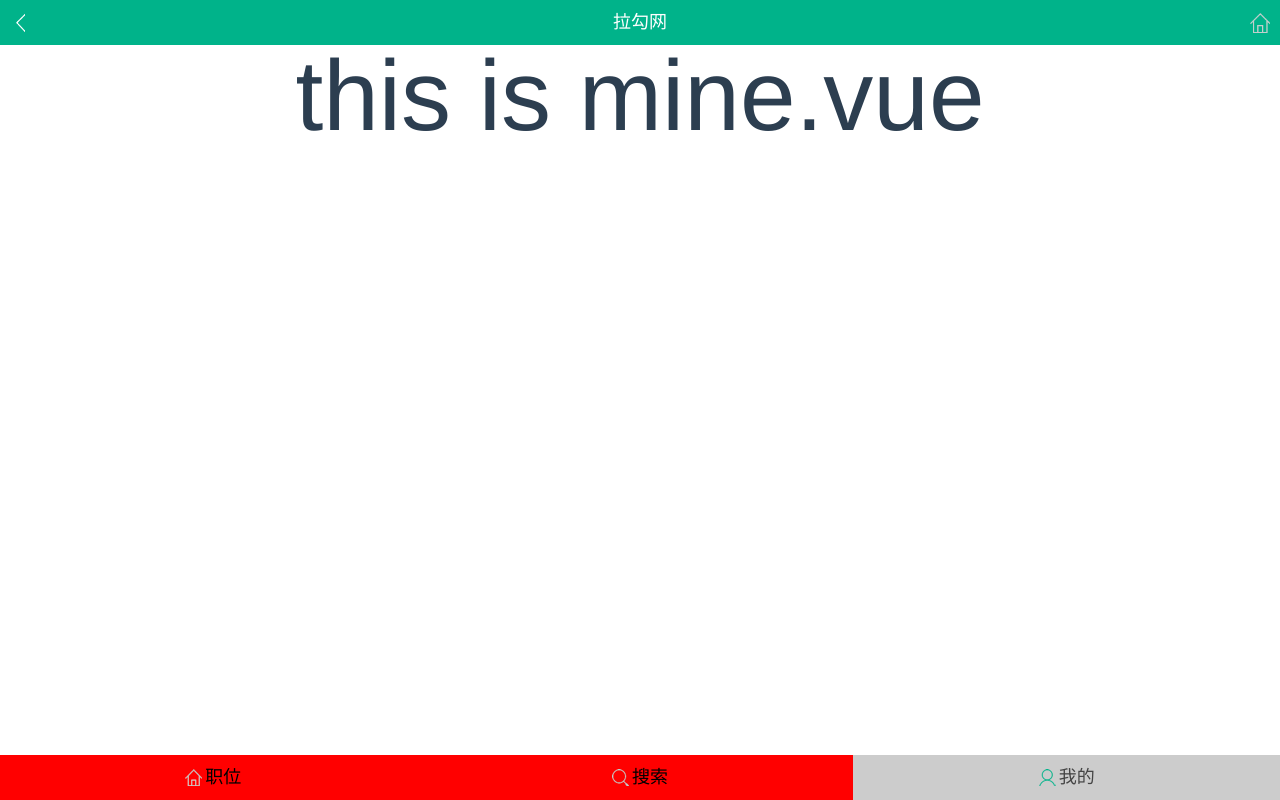
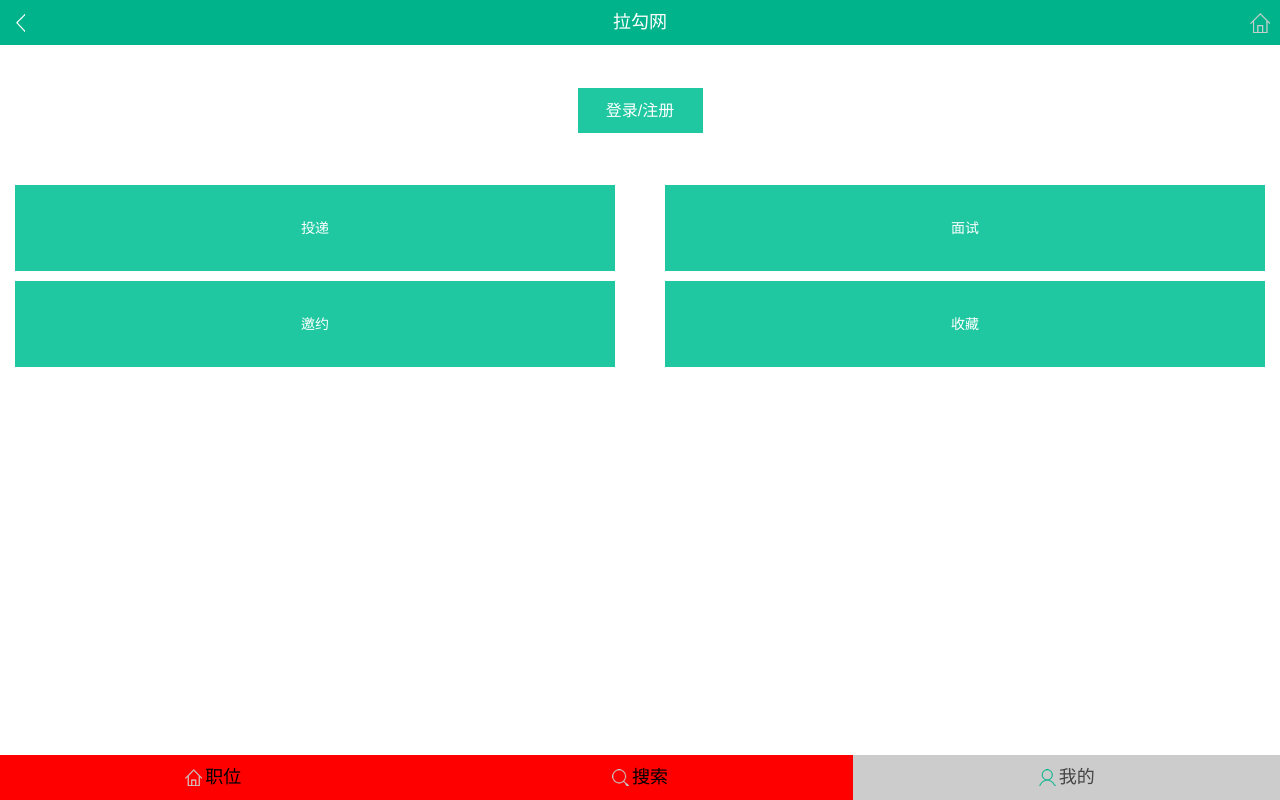
Before and after one commit to hahacat/la-gou, a Vue app: page /mine in a window 1280 px wide. Built offline with nearby package versions, Linux system fonts and the light colour scheme.

Commit message:
second-day

```diff
--- a/src/components/Footer.vue
+++ b/src/components/Footer.vue
@@ -7,7 +7,7 @@
       </router-link>
     </div>
     <div class="footer-link to-search">
-      <router-link to="/about" class="link">
+      <router-link to="/search" class="link">
         <span class="icon"></span>
         <span class="text">搜索</span>
       </router-link>
--- a/src/components/Login.vue
+++ b/src/components/Login.vue
@@ -23,7 +23,7 @@
     padding: 0.3rem;
     box-sizing: border-box;
     width: 100%;
-    height: 100%;
+    // height: 100%;
     position: absolute;
     top: 0;
     left: 0;
@@ -50,6 +50,9 @@
       flex-direction: column;
       justify-content: flex-start;
       width: 100%;
+      input::placeholder {
+        color: #ccc;
+      }
       .user-input {
         box-sizing: border-box;
         padding: 0.1rem 0;
--- a/src/router.js
+++ b/src/router.js
@@ -8,12 +8,9 @@
   base: process.env.BASE_URL,
   routes: [
     {
-      path: '/about',
-      name: 'about',
-      // route level code-splitting
-      // this generates a separate chunk (about.[hash].js) for this route
-      // which is lazy-loaded when the route is visited.
-      component: () => import(/* webpackChunkName: "about" */ './views/About.vue')
+      path: '/search',
+      name: 'search',
+      component: () => import('./views/Search.vue')
     },
     {
       path: '/mine',
--- a/src/store.js
+++ b/src/store.js
@@ -5,7 +5,7 @@
 
 export default new Vuex.Store({
   state: {
-
+    isLogin: false
   },
   mutations: {
 
--- a/src/views/About.vue
+++ /dev/null
@@ -1,5 +0,0 @@
-<template>
-  <div class="about">
-    <h1>This is an about page</h1>
-  </div>
-</template>
--- a/src/views/Home.vue
+++ b/src/views/Home.vue
@@ -25,8 +25,11 @@
 export default {
   name: 'home',
   data () {
-    return {
-      isLogin: true
+    return {}
+  },
+  computed: {
+    isLogin () {
+      return this.$store.state.isLogin
     }
   },
   components: {
--- a/src/views/Mine.vue
+++ b/src/views/Mine.vue
@@ -1,15 +1,120 @@
 <template>
   <div class="mine">
-    this is mine.vue
+    <div class="user-info">
+      <div class="user-message" v-if="isLogin">
+        <a href="javascript:;" class="user-resume">简历></a>
+        <div class="user-img">
+          <span class="user-avatar"></span>
+        </div>
+        <p class="user-name">张三丰</p>
+      </div>
+      <div class="nologin" v-else>
+        <a href="javascript:;" class="loginbut">登录/注册</a>
+      </div>
+      <div class="buttons">
+        <a href="javascript:;" class="button">投递</a>
+        <a href="javascript:;" class="button">面试</a>
+        <a href="javascript:;" class="button">邀约</a>
+        <a href="javascript:;" class="button">收藏</a>
+      </div>
+      <a href="javascript:;" class="logout" v-show="isLogin">退出登录</a>
+    </div>
   </div>
 </template>
 
 <script>
 export default {
-  name: 'mine'
+  name: 'mine',
+  data () {
+    return {}
+  },
+  computed: {
+    isLogin () {
+      return this.$store.state.isLogin
+    }
+  }
 }
 </script>
 
 <style lang="scss" scoped>
-
+  .mine {
+    padding: 0 15px;
+    margin-bottom: 45px;
+    overflow: hidden;
+    .nologin {
+      height: 110px;
+      width: 125px;
+      margin: 0 auto;
+      display: flex;
+      justify-content: center;
+      align-items: center;
+      .loginbut {
+        width: 100%;
+        height: 45px;
+        line-height: 45px;
+        background: #1fc8a1;
+        color: #fff;
+        font-size: 0.16rem;
+      }
+    }
+    .logout {
+      display: block;
+      width: 100%;
+      height: 40px;
+      line-height: 40px;
+      background: #1fc8a1;
+      color: #fff;
+      font-size: 0.16rem;
+    }
+    .buttons {
+      padding: 10px 0;
+      display: flex;
+      flex-wrap: wrap;
+      justify-content: space-between;
+      align-content: space-around;
+      .button {
+        width: 48%;
+        height: 86px;
+        line-height: 86px;
+        background: #1fc8a1;
+        color: #fff;
+        font-size: 0.14rem;
+        margin-top: 10px;
+      }
+    }
+    .user-info {
+      margin: 10px 0;
+      position: relative;
+    }
+    .user-resume {
+      position: absolute;
+      top: 0;
+      right: 0;
+      font-size: 0.14rem;
+      color: #00b38a;
+    }
+    .user-message {
+      height: 110px;
+      .user-img {
+        width: 81px;
+        height: 81px;
+        margin: 0 auto;
+        display: flex;
+        justify-content: center;
+        align-items: center;
+        .user-avatar {
+          width: 72px;
+          height: 72px;
+          border-radius: 50%;
+          background: #555;
+        }
+      }
+      .user-name {
+        height: 22px;
+        line-height: 22px;
+        font-size: 0.14rem;
+        color: #333;
+      }
+    }
+  }
 </style>
--- /dev/null
+++ b/src/views/Search.vue
@@ -0,0 +1,43 @@
+<template>
+  <div class="search">
+    <div class="linputer">
+      <div class="lbutton">
+        <span class="city">全国</span>
+        <span class="cityicon"></span>
+      </div>
+    </div>
+  </div>
+</template>
+
+<script>
+export default {
+  name: 'search'
+}
+</script>
+
+<style lang="scss" scoped>
+  .linputer {
+    display: flex;
+    border-bottom: 1px solid #e8e8e8;
+    .lbutton {
+      width: 88px;
+      height: 45px;
+      line-height: 45px;
+      font-size: 0.14rem;
+      display: flex;
+      justify-content: center;
+      align-items: center;
+      .city {
+
+      }
+      .cityicon {
+        width: 8.5px;
+        height: 7px;
+        background: {
+          image: url('../assets/images/cityicon.png');
+          size:50% 100% ;
+        }
+      }
+    }
+  }
+</style>
```
Also changed, not shown: src/assets/images/cityicon.png (added).
